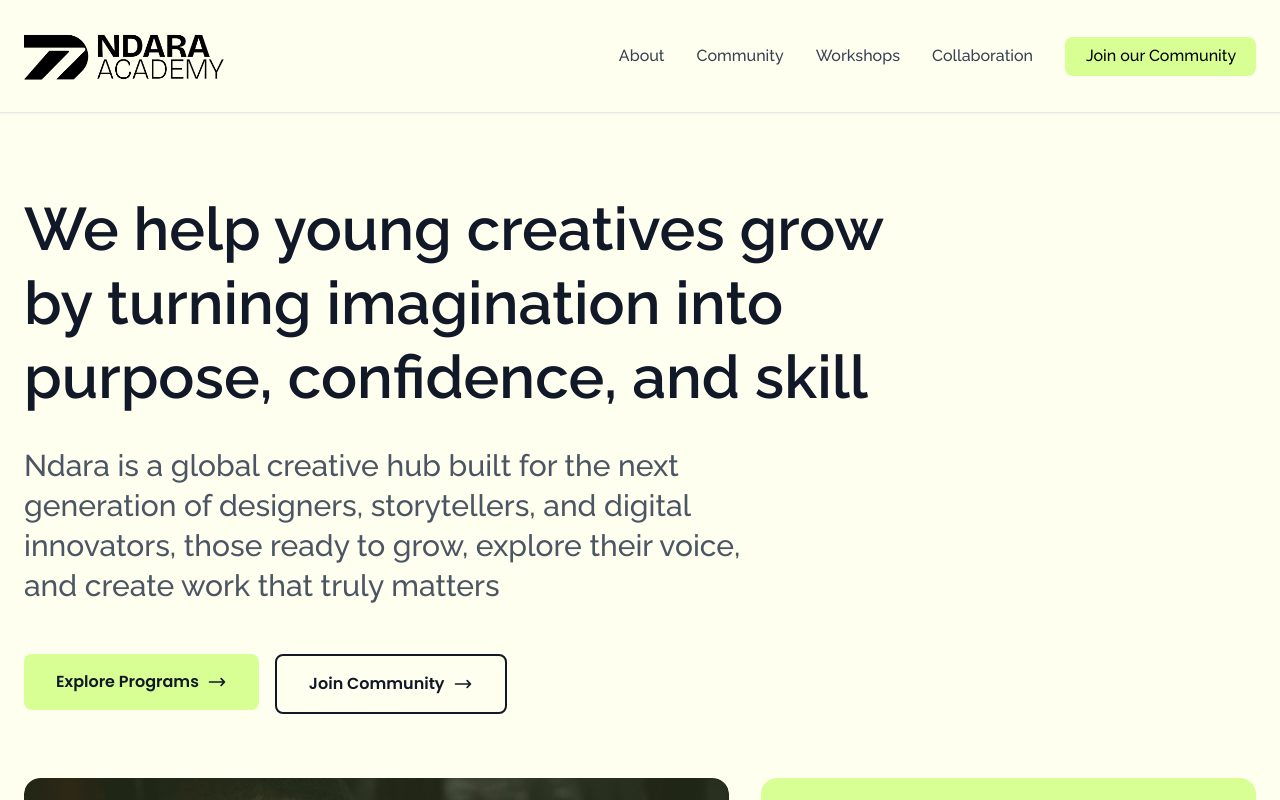
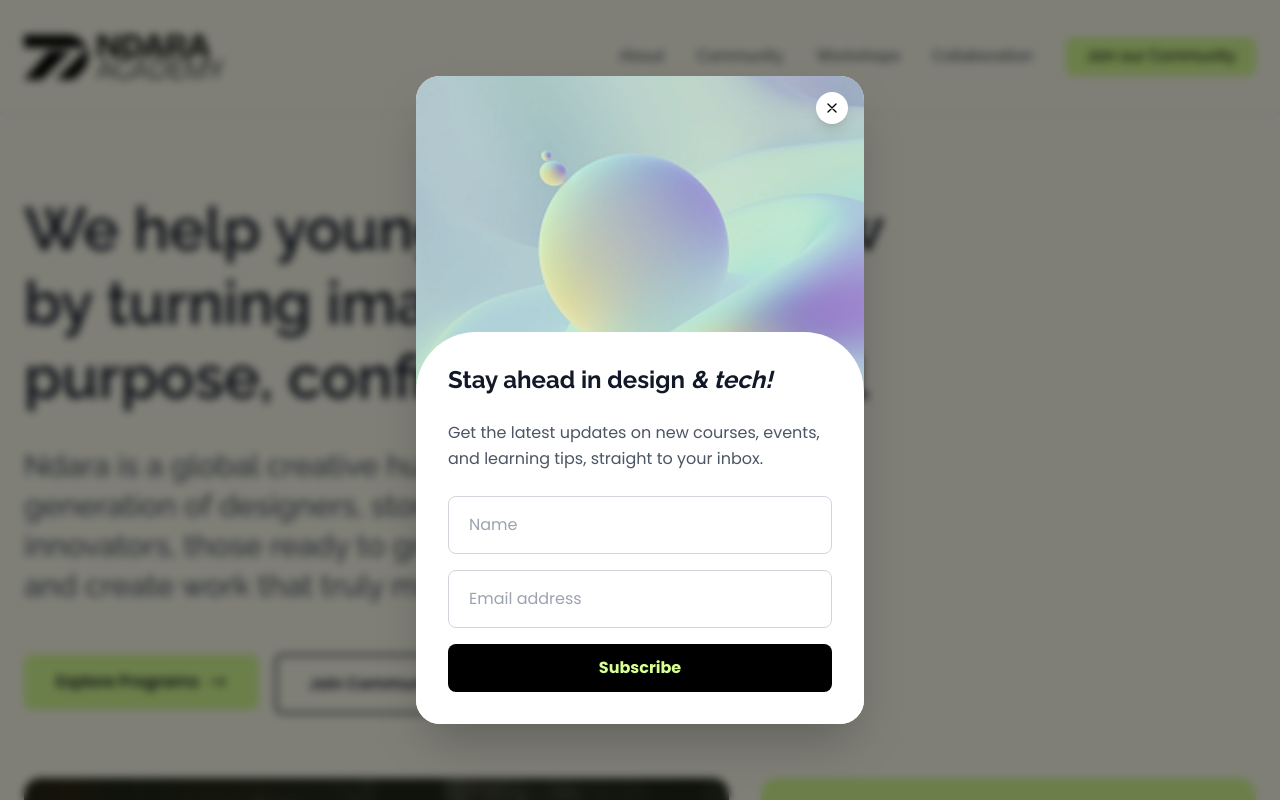
Before and after one commit to raysummer9/ndaraacademy_landingpage, a Next.js app: page / in a window 1280 px wide. Shown: the top 800 px of the page. Built offline with nearby package versions, Linux system fonts and the light colour scheme.

Commit message:
Add newsletter subscription modal with EmailJS integration - appears after 4 seconds with custom design

```diff
--- a/src/app/page.tsx
+++ b/src/app/page.tsx
@@ -1,11 +1,17 @@
+'use client';
+
 import HeroSection from '@/components/sections/HeroSection'
 import PillarsSection from '@/components/sections/PillarsSection'
 import WhyNdaraSection from '@/components/sections/WhyNdaraSection';
 import TestimonialsSection from '@/components/sections/TestimonialSection';
 import TeamSection from '@/components/sections/TeamSection';
 import CTASection from '@/components/sections/CTASection';
+import NewsletterModal from '@/components/NewsletterModal';
+import { useNewsletterModal } from '@/hooks/useNewsletterModal';
 
 export default function Home() {
+  const { isModalOpen, closeModal } = useNewsletterModal();
+
   return (
     <main className="relative">
       <HeroSection />
@@ -26,6 +32,9 @@ export default function Home() {
       <TestimonialsSection />
       <TeamSection />
       <CTASection />
+
+      {/* Newsletter Modal */}
+      <NewsletterModal isOpen={isModalOpen} onClose={closeModal} />
     </main>
   );
 }
--- /dev/null
+++ b/src/components/NewsletterModal.tsx
@@ -0,0 +1,169 @@
+'use client';
+
+import React, { useState, useEffect } from 'react';
+import emailjs from '@emailjs/browser';
+
+interface NewsletterModalProps {
+  isOpen: boolean;
+  onClose: () => void;
+}
+
+const NewsletterModal: React.FC<NewsletterModalProps> = ({ isOpen, onClose }) => {
+  const [formData, setFormData] = useState({
+    name: '',
+    email: ''
+  });
+  const [isSubmitting, setIsSubmitting] = useState(false);
+  const [isSubmitted, setIsSubmitted] = useState(false);
+
+  const handleInputChange = (e: React.ChangeEvent<HTMLInputElement>) => {
+    const { name, value } = e.target;
+    setFormData(prev => ({
+      ...prev,
+      [name]: value
+    }));
+  };
+
+  const handleSubmit = async (e: React.FormEvent) => {
+    e.preventDefault();
+    setIsSubmitting(true);
+
+    try {
+      // Use EmailJS for newsletter subscription
+      const result = await emailjs.send(
+        process.env.NEXT_PUBLIC_EMAILJS_SERVICE_ID || '',
+        process.env.NEXT_PUBLIC_EMAILJS_NEWSLETTER_TEMPLATE_ID || '',
+        {
+          from_name: formData.name,
+          from_email: formData.email,
+          message: 'Newsletter subscription request',
+          to_email: 'admin@ndaraacademy.com',
+          subject: 'New Newsletter Subscription',
+        },
+        process.env.NEXT_PUBLIC_EMAILJS_PUBLIC_KEY || ''
+      );
+
+      console.log('EmailJS result:', result);
+
+      if (result.status === 200) {
+        setIsSubmitted(true);
+        setFormData({ name: '', email: '' });
+
+        // Close modal after 2 seconds
+        setTimeout(() => {
+          onClose();
+          setIsSubmitted(false);
+        }, 2000);
+      } else {
+        throw new Error('Failed to send email');
+      }
+
+    } catch (error) {
+      console.error('Error subscribing:', error);
+      alert('There was an error subscribing. Please try again.');
+    } finally {
+      setIsSubmitting(false);
+    }
+  };
+
+  if (!isOpen) return null;
+
+  return (
+    <div className="fixed inset-0 z-50 flex items-center justify-center p-4">
+      {/* Backdrop */}
+      <div
+        className="absolute inset-0 bg-black/50 backdrop-blur-sm"
+        onClick={onClose}
+      />
+
+      {/* Modal */}
+      <div className="relative w-full max-w-md bg-white rounded-3xl overflow-hidden shadow-2xl">
+        {/* Top Section with Newsletter Image */}
+        <div className="relative h-80 overflow-hidden">
+          {/* Newsletter Background Image */}
+          <img
+            src="/assets/newsletter-img.jpg"
+            alt="Newsletter background"
+            className="absolute inset-0 w-full h-full object-cover"
+          />
+          {/* Background Overlay */}
+          <div className="absolute inset-0 bg-[#D7FF9466] opacity-60"></div>
+
+          {/* Close Button */}
+          <button
+            onClick={onClose}
+            className="absolute top-4 right-4 w-8 h-8 bg-white rounded-full shadow-lg flex items-center justify-center hover:bg-gray-100 transition-colors"
+          >
+            <svg className="w-4 h-4 text-black" fill="none" stroke="currentColor" viewBox="0 0 24 24">
+              <path strokeLinecap="round" strokeLinejoin="round" strokeWidth={2} d="M6 18L18 6M6 6l12 12" />
+            </svg>
+          </button>
+        </div>
+
+        {/* Bottom Section - Content */}
+        <div className="p-8 space-y-6 rounded-t-[60px] -mt-16 relative bg-white min-h-[320px]">
+          {isSubmitted ? (
+            <div className="text-center py-8">
+              <div className="w-16 h-16 bg-green-100 rounded-full flex items-center justify-center mx-auto mb-4">
+                <svg className="w-8 h-8 text-green-600" fill="none" stroke="currentColor" viewBox="0 0 24 24">
+                  <path strokeLinecap="round" strokeLinejoin="round" strokeWidth={2} d="M5 13l4 4L19 7" />
+                </svg>
+              </div>
+              <h3 className="text-xl font-bold text-gray-900 mb-2">Successfully Subscribed!</h3>
+              <p className="text-gray-600">Thank you for joining our newsletter.</p>
+            </div>
+          ) : (
+            <>
+              {/* Heading */}
+              <h2 className="text-2xl font-bold text-gray-900 font-['Raleway']">
+                Stay ahead in design <span className="italic">& tech!</span>
+              </h2>
+
+              {/* Description */}
+              <p className="text-gray-600 leading-relaxed">
+                Get the latest updates on new courses, events, and learning tips, straight to your inbox.
+              </p>
+
+              {/* Form */}
+              <form onSubmit={handleSubmit} className="space-y-4">
+                <div>
+                  <input
+                    type="text"
+                    name="name"
+                    value={formData.name}
+                    onChange={handleInputChange}
+                    placeholder="Name"
+                    required
+                    className="w-full px-5 py-4 bg-white border border-gray-300 rounded-lg focus:ring-2 focus:ring-black focus:border-transparent outline-none transition-all text-gray-900"
+                  />
+                </div>
+
+                <div>
+                  <input
+                    type="email"
+                    name="email"
+                    value={formData.email}
+                    onChange={handleInputChange}
+                    placeholder="Email address"
+                    required
+                    className="w-full px-5 py-4 bg-white border border-gray-300 rounded-lg focus:ring-2 focus:ring-black focus:border-transparent outline-none transition-all text-gray-900"
+                  />
+                </div>
+
+                <button
+                  type="submit"
+                  disabled={isSubmitting}
+                  className="w-full bg-black text-[#D7FF94] font-bold py-3 px-6 rounded-lg hover:bg-gray-800 transition-colors disabled:opacity-50 disabled:cursor-not-allowed"
+                >
+                  {isSubmitting ? 'Subscribing...' : 'Subscribe'}
+                </button>
+              </form>
+            </>
+          )}
+        </div>
+      </div>
+    </div>
+  );
+};
+
+export default NewsletterModal;
--- /dev/null
+++ b/src/hooks/useNewsletterModal.ts
@@ -0,0 +1,40 @@
+'use client';
+
+import { useState, useEffect } from 'react';
+
+export const useNewsletterModal = () => {
+  const [isModalOpen, setIsModalOpen] = useState(false);
+  const [hasShownModal, setHasShownModal] = useState(false);
+
+  useEffect(() => {
+    // Check if user has already seen the modal
+    const hasSeenModal = localStorage.getItem('newsletter-modal-shown');
+
+    if (!hasSeenModal) {
+      // Show modal after 4 seconds
+      const timer = setTimeout(() => {
+        setIsModalOpen(true);
+        setHasShownModal(true);
+        localStorage.setItem('newsletter-modal-shown', 'true');
+      }, 4000); // 4 seconds
+
+      return () => clearTimeout(timer);
+    }
+  }, []);
+
+  const closeModal = () => {
+    setIsModalOpen(false);
+  };
+
+  const resetModal = () => {
+    localStorage.removeItem('newsletter-modal-shown');
+    setHasShownModal(false);
+  };
+
+  return {
+    isModalOpen,
+    closeModal,
+    resetModal,
+    hasShownModal
+  };
+};
```
Also changed, not shown: public/assets/newsletter-img.jpg (added).
